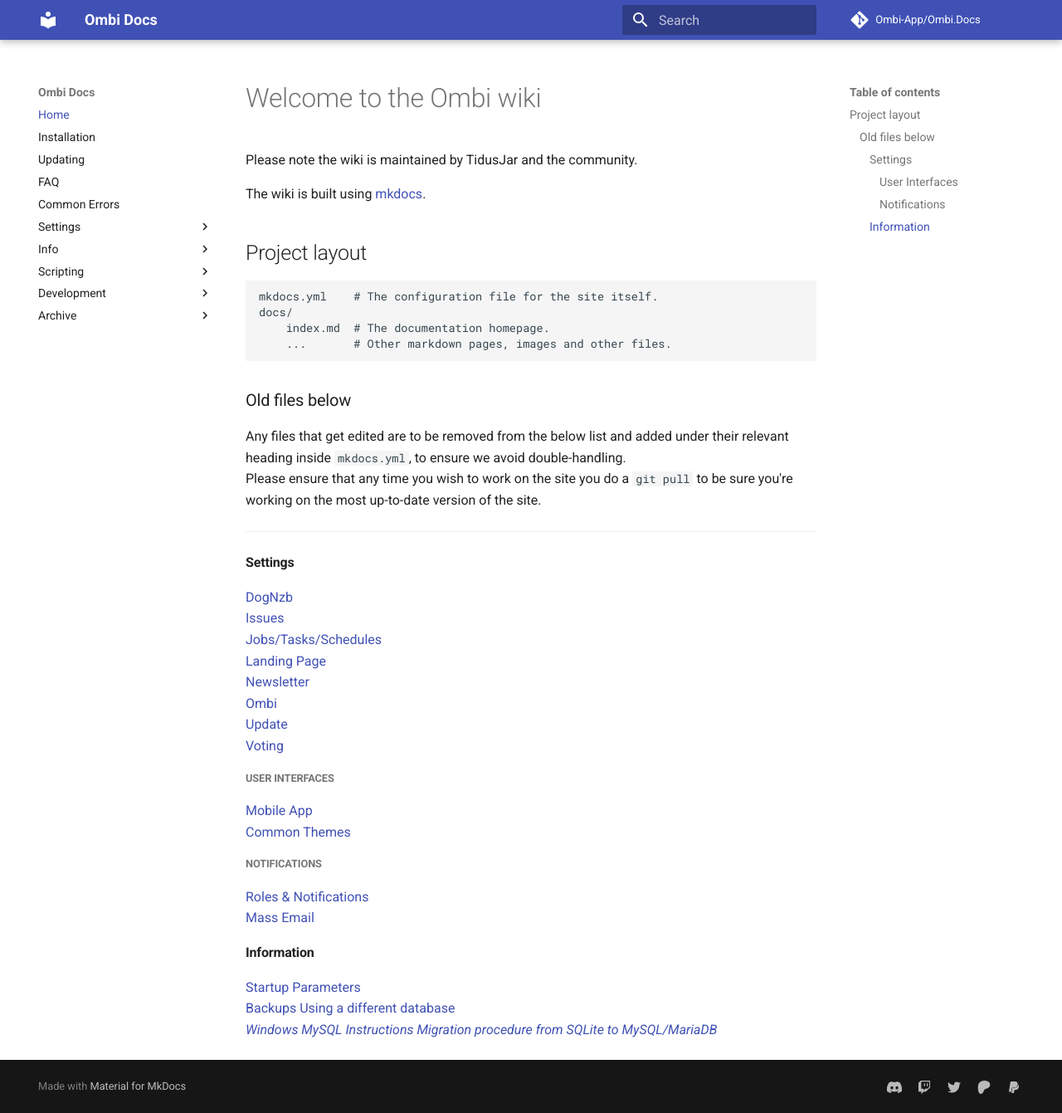
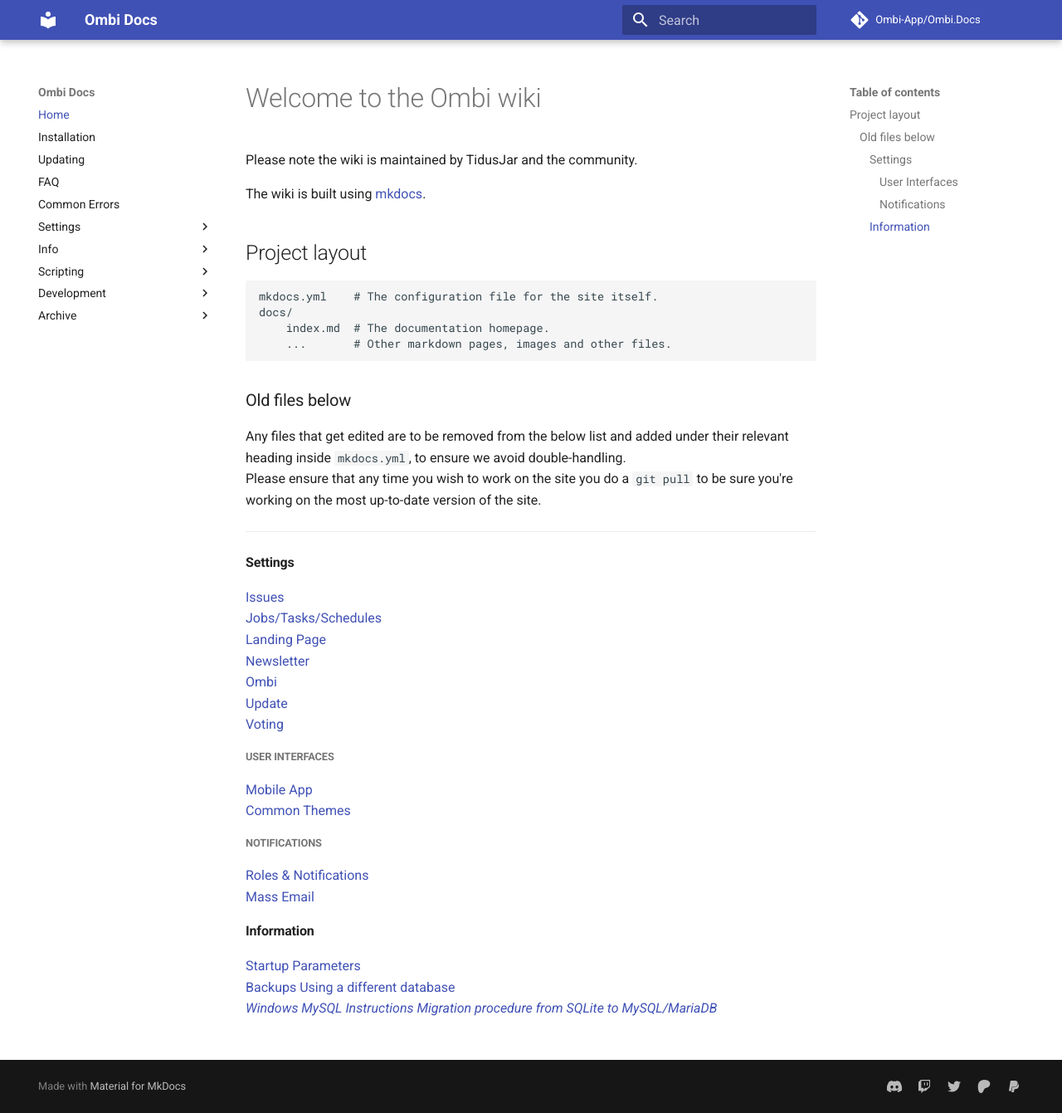
Before and after one commit to Ombi-app/Ombi.Docs, an MkDocs documentation site: the page built from docs/index.md, in a window 1280 px wide and 1341 px high. Shown: the whole window at 83% size. Built offline with MkDocs 1.6.1 and Material for MkDocs 9.7.7, drawn with Linux system fonts in a browser that asks for light colours; comment, search, counter and statistics services are not loaded.

Commit message:
Remove dognzb from index

```diff
--- a/docs/index.md
+++ b/docs/index.md
@@ -20,7 +20,6 @@
 
 #### Settings
 
-[DogNzb](https://github.com/tidusjar/Ombi/wiki/DogNzb-Settings)
 [Issues](https://github.com/tidusjar/Ombi/wiki/Issue-Settings)
 [Jobs/Tasks/Schedules](https://github.com/tidusjar/Ombi/wiki/Jobs-Tasks-Schedules)
 [Landing Page](https://github.com/tidusjar/Ombi/wiki/Landing-Page-Settings)
```
